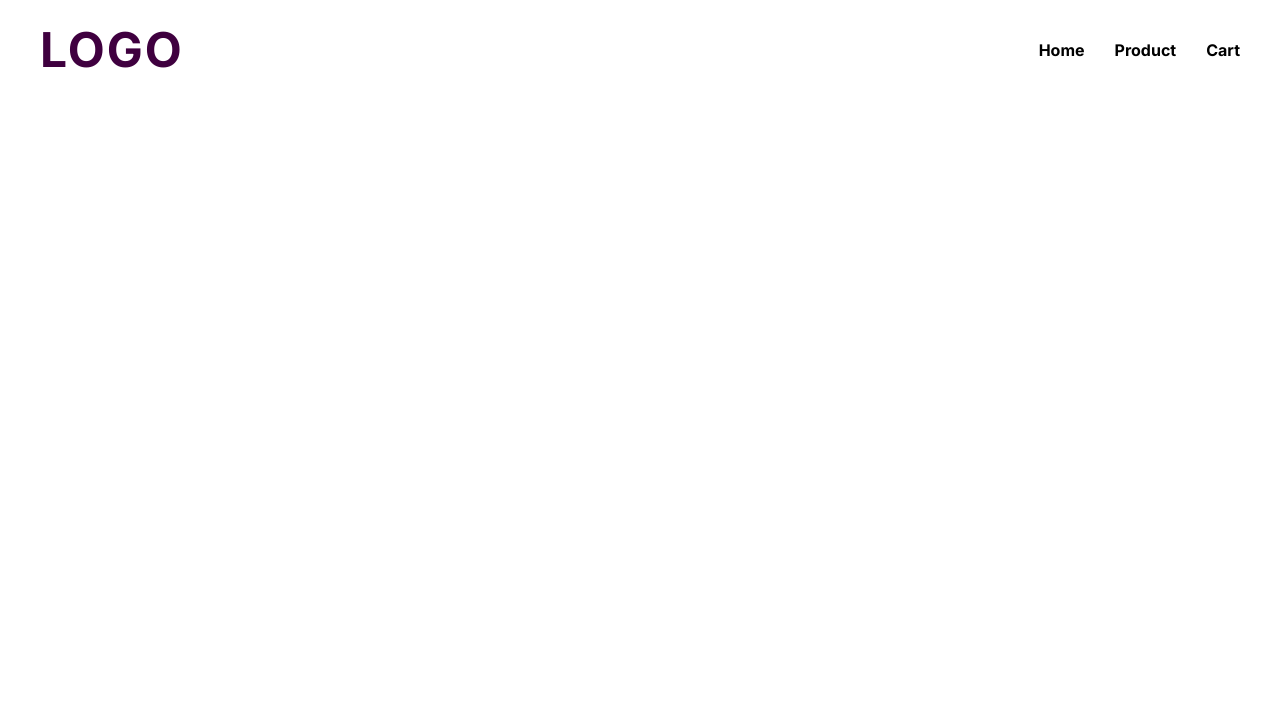
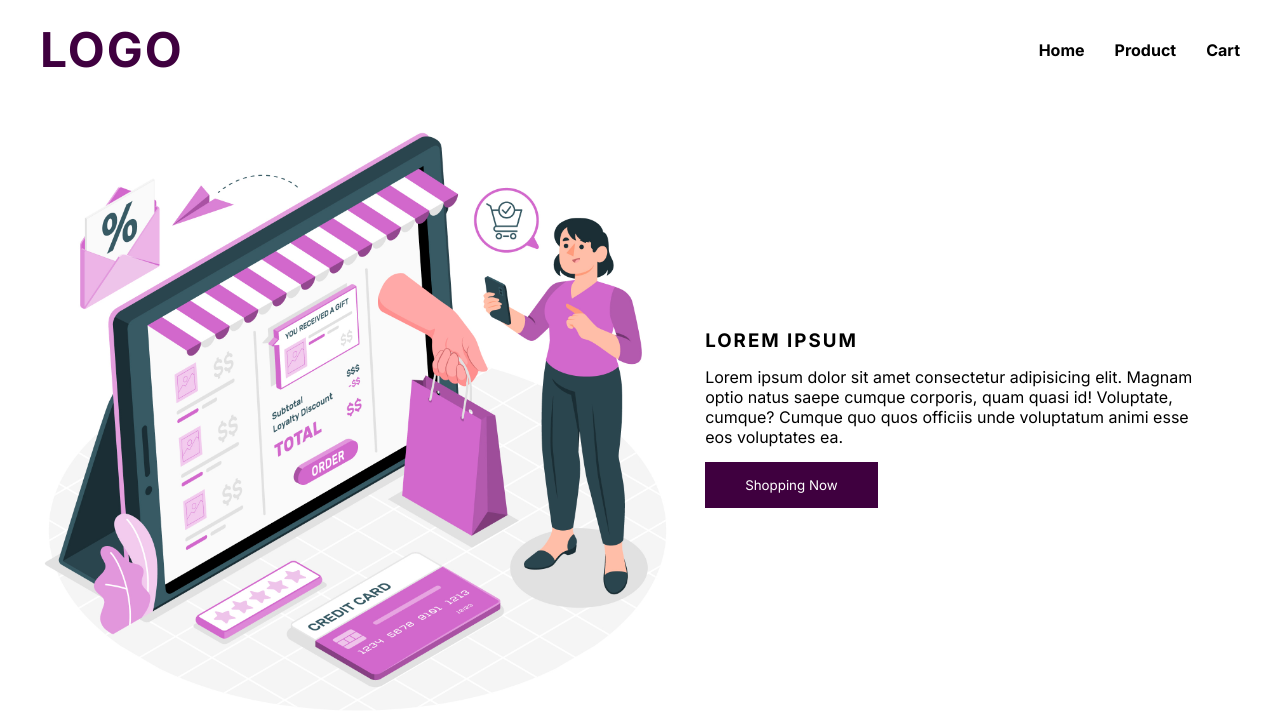
Before and after one commit to cihandundar/vue-add-to-cart, a Vue app: page / in a window 1280 px wide. Shown: the top 726 px of the page. Built offline with nearby package versions, Linux system fonts and the light colour scheme.

Commit message:
hero component imported

```diff
--- a/src/views/Home.vue
+++ b/src/views/Home.vue
@@ -1,5 +1,11 @@
-<script setup></script>
+<script setup>
+import Hero from "@/components/Hero.vue";
+</script>
 
 <template>
-  <main></main>
+  <section class="home">
+    <div class="home-container">
+      <Hero />
+    </div>
+  </section>
 </template>
```
